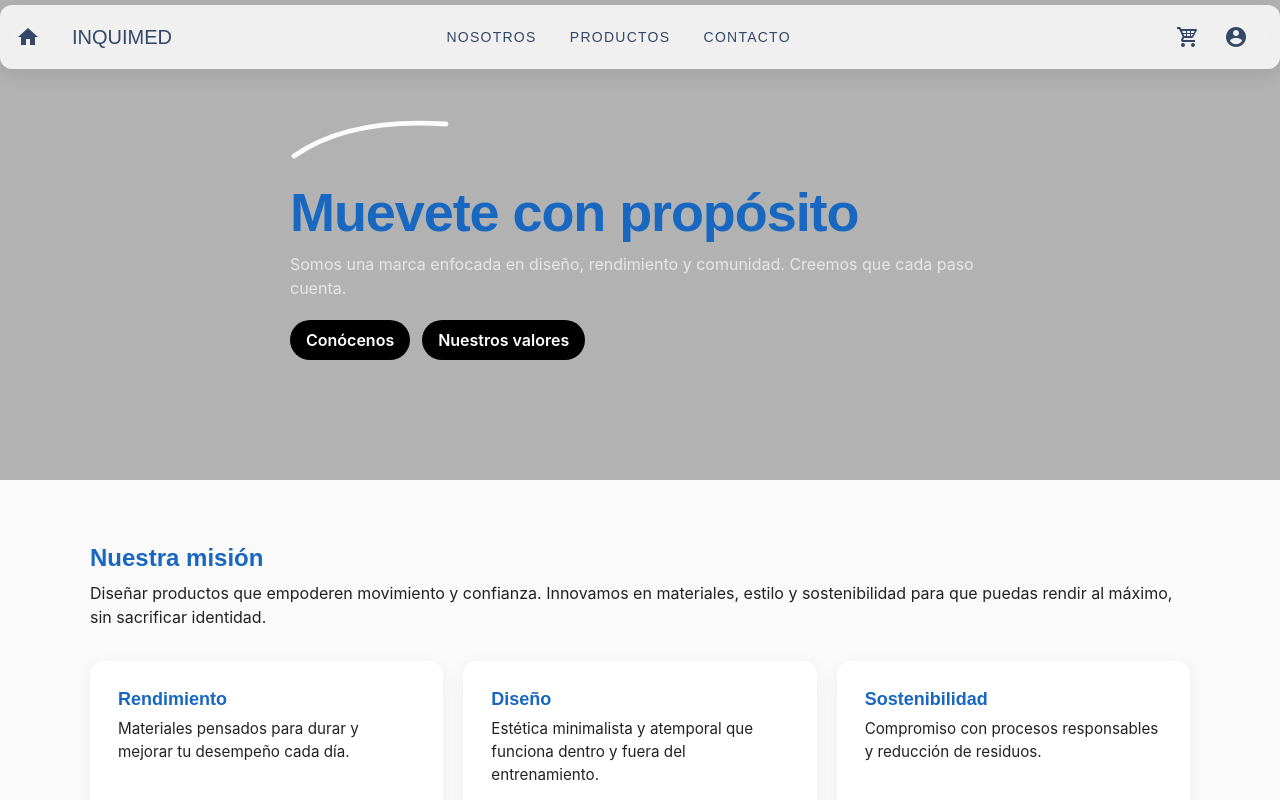
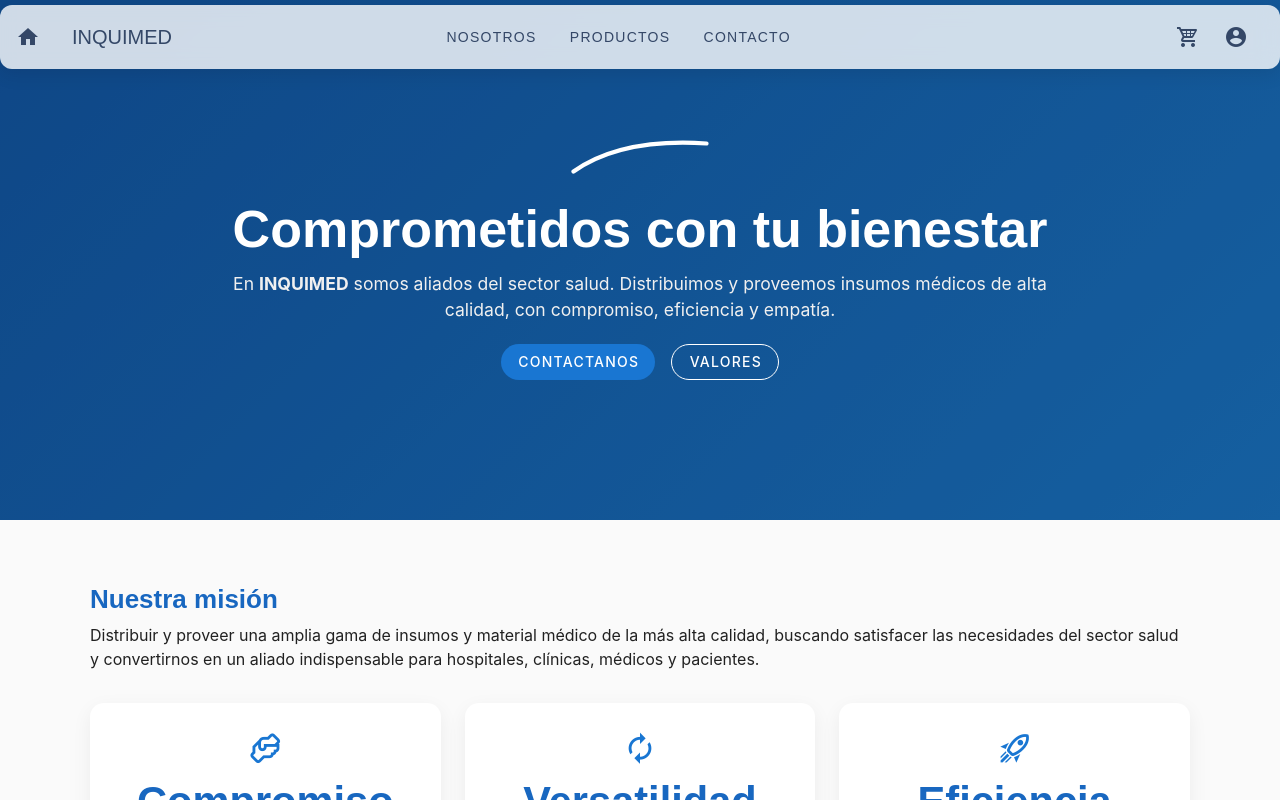
Before and after one commit to DavidPeralta32/ortopediaApp, a Vue app: page /#/productos in a window 1280 px wide. Both pictures are taken after a click on the button "NOSOTROS". Shown: the top 800 px of the page. Built offline with nearby package versions, Linux system fonts and the light colour scheme.

Commit message:
feat(Contacto): se crea vista de contact

```diff
--- a/src/components/NavBar/NavBar.vue
+++ b/src/components/NavBar/NavBar.vue
@@ -10,7 +10,7 @@
     <template v-if="$vuetify.display.mdAndUp">
       <v-btn text @click="abrirDialogNosotros()">Nosotros</v-btn>
       <v-btn text @click="goToProductos()">Productos</v-btn>
-      <v-btn text>Contacto</v-btn>
+      <v-btn text @click="goToContacto()">Contacto</v-btn>
 
       <v-spacer></v-spacer>
 
@@ -40,7 +40,7 @@
     <v-list>
       <v-list-item prepend-icon="mdi-information" @click="abrirDialogNosotros()">Nosotros</v-list-item>
       <v-list-item prepend-icon="mdi-store" @click="goToProductos()">Productos</v-list-item>
-      <v-list-item prepend-icon="mdi-account-box">Contacto</v-list-item>
+      <v-list-item prepend-icon="mdi-account-box" @click="goToContacto()">Contacto</v-list-item>
       <v-list-item prepend-icon="mdi-cart-variant">Carrito</v-list-item>
       <v-list-item prepend-icon="mdi-account-circle">Cuenta</v-list-item>
     </v-list>
@@ -199,6 +199,10 @@ const abrirDialogNosotros = () => {
 const goToProductos = () => {
   router.push({ name: 'Productos' })
 }
+
+const goToContacto = () =>{
+  router.push({ name: 'Contacto' })
+}
 </script>
 
 <style scoped>
--- a/src/router/index.ts
+++ b/src/router/index.ts
@@ -6,7 +6,8 @@ const routes: Array<RouteRecordRaw> = [
   { path: '/', name: 'Home', component: HomeView },
   { path: '/about', name: 'About', component: () => import('../views/AboutView.vue') },
   { path: '/productos', name: 'Productos', component: () => import('../views/Productos/Productos.vue') },
-  { path: '/nosotros', name: 'Nosotros', component: () => import('../views/Nosotros/Nosotros.vue') }
+  { path: '/nosotros', name: 'Nosotros', component: () => import('../views/Nosotros/Nosotros.vue') },
+  { path: '/contacto', name: 'Contacto', component: () => import('../views/Contacto/Contacto.vue') }
 ]
 
 const router = createRouter({
--- /dev/null
+++ b/src/views/Contacto/Contacto.vue
@@ -0,0 +1,124 @@
+<template>
+  <v-container class="py-12 px-6" fluid style="margin-top: 30px;">
+    <v-row justify="center" class="text-center mb-8">
+      <v-col cols="12" md="8">
+        <h2 class="text-h4 text-md-h3 font-weight-bold text-blue-darken-3 mb-2">
+          Contáctanos
+        </h2>
+        <p class="text-subtitle-1 text-grey-darken-1">
+          En <strong>Inquimed</strong> estamos listos para ayudarte con tus necesidades ortopédicas.
+        </p>
+      </v-col>
+    </v-row>
+
+    <v-row class="d-flex align-center" align="stretch" justify="center" dense>
+      <!-- Información de contacto -->
+      <v-col cols="12" md="5" class="mb-8 mb-md-0">
+        <v-card class="pa-6 rounded-xl elevation-3">
+          <v-list density="comfortable">
+            <v-list-item prepend-avatar="" title="Teléfono" subtitle="+52 55 1234 5678">
+              <template #prepend>
+                <v-icon color="blue-darken-2" size="28">mdi-phone</v-icon>
+              </template>
+            </v-list-item>
+
+            <v-list-item title="Correo electrónico" subtitle="contacto@inquimed.com">
+              <template #prepend>
+                <v-icon color="blue-darken-2" size="28">mdi-email</v-icon>
+              </template>
+            </v-list-item>
+
+            <v-list-item title="Dirección" subtitle="Av. Salud #45, Col. Bienestar, Veracruz">
+              <template #prepend>
+                <v-icon color="blue-darken-2" size="28">mdi-map-marker</v-icon>
+              </template>
+            </v-list-item>
+          </v-list>
+
+          <div class="d-flex justify-center mt-6 ga-4">
+            <v-btn icon color="blue-darken-2" variant="text">
+              <v-icon>mdi-facebook</v-icon>
+            </v-btn>
+            <v-btn icon color="blue-darken-2" variant="text">
+              <v-icon>mdi-instagram</v-icon>
+            </v-btn>
+            <v-btn icon color="blue-darken-2" variant="text">
+              <v-icon>mdi-linkedin</v-icon>
+            </v-btn>
+          </div>
+        </v-card>
+      </v-col>
+
+      <!-- Formulario -->
+      <v-col cols="12" md="6">
+        <v-card class="pa-6 rounded-xl elevation-3">
+          <v-form>
+            <v-text-field
+              v-model="nombre"
+              label="Nombre completo"
+              variant="outlined"
+              prepend-inner-icon="mdi-account"
+              density="comfortable"
+              color="blue-darken-2"
+              class="mb-4"
+            />
+
+            <v-text-field
+              v-model="correo"
+              label="Correo electrónico"
+              variant="outlined"
+              prepend-inner-icon="mdi-email-outline"
+              density="comfortable"
+              color="blue-darken-2"
+              class="mb-4"
+            />
+
+            <v-textarea
+              v-model="mensaje"
+              label="Mensaje"
+              variant="outlined"
+              prepend-inner-icon="mdi-message-text-outline"
+              rows="4"
+              density="comfortable"
+              color="blue-darken-2"
+              class="mb-6"
+            />
+
+            <v-btn
+              block
+              color="blue-darken-2"
+              size="large"
+              class="text-white"
+              @click="enviarMensaje"
+            >
+              <v-icon start>mdi-send</v-icon>
+              Enviar mensaje
+            </v-btn>
+          </v-form>
+        </v-card>
+      </v-col>
+    </v-row>
+  </v-container>
+</template>
+
+<script setup>
+import { ref } from "vue"
+
+const nombre = ref("")
+const correo = ref("")
+const mensaje = ref("")
+
+const enviarMensaje = () => {
+  if (!nombre.value || !correo.value || !mensaje.value) {
+    alert("Por favor, completa todos los campos antes de enviar.")
+    return
+  }
+  alert(`Mensaje enviado por ${nombre.value}. Gracias por contactar a Inquimed.`)
+}
+</script>
+
+<style scoped>
+.text-blue-darken-3 {
+  color: #0d47a1 !important;
+}
+</style>
--- a/src/views/Nosotros/Nosotros.vue
+++ b/src/views/Nosotros/Nosotros.vue
@@ -1,139 +1,97 @@
 <template>
   <section class="about">
-        <!-- Hero -->
+    <!-- HERO -->
     <header class="hero">
       <div class="overlay"></div>
       <div class="hero-inner">
-                <div class="logo-mark" aria-hidden>
-                    <!-- simple swoosh-like mark (original, abstract) -->
         <svg viewBox="0 0 200 60" class="swoosh" xmlns="http://www.w3.org/2000/svg">
-                        <path d="M5 45 C55 10, 120 0, 195 5" fill="none" stroke="currentColor" stroke-width="6"
-                            stroke-linecap="round" stroke-linejoin="round" />
+          <path
+            d="M5 45 C55 10, 120 0, 195 5"
+            fill="none"
+            stroke="currentColor"
+            stroke-width="6"
+            stroke-linecap="round"
+            stroke-linejoin="round"
+          />
         </svg>
-                </div>
 
-                <h1 class="title">Muevete con propósito</h1>
-                <p class="subtitle">Somos una marca enfocada en diseño, rendimiento y comunidad. Creemos que cada paso
-                    cuenta.</p>
+        <h1 class="title">Comprometidos con tu bienestar</h1>
+        <p class="subtitle">
+          En <strong>INQUIMED</strong> somos aliados del sector salud.
+          Distribuimos y proveemos insumos médicos de alta calidad,
+          con compromiso, eficiencia y empatía.
+        </p>
 
         <div class="cta-row">
-                    <button class="btn btn-alt">Conócenos</button>
-                    <button class="btn btn-alt">Nuestros valores</button>
+          <v-btn color="blue-darken-2" variant="flat" rounded @click="goToContacto()">Contactanos</v-btn>
+          <v-btn color="white" variant="outlined" rounded>Valores</v-btn>
         </div>
       </div>
     </header>
 
-        <!-- Mission / Values -->
+    <!-- MISIÓN -->
     <section class="content">
       <div class="container">
         <div class="mission">
           <h2>Nuestra misión</h2>
           <p>
-                        Diseñar productos que empoderen movimiento y confianza. Innovamos en materiales, estilo y
-                        sostenibilidad para que
-                        puedas rendir al máximo, sin sacrificar identidad.
+            Distribuir y proveer una amplia gama de insumos y material médico de la más alta calidad,
+            buscando satisfacer las necesidades del sector salud y convertirnos en un aliado indispensable
+            para hospitales, clínicas, médicos y pacientes.
           </p>
         </div>
 
+        <!-- VALORES -->
         <div class="cards">
-                    <div class="card">
-                        <h3>Rendimiento</h3>
-                        <p>Materiales pensados para durar y mejorar tu desempeño cada día.</p>
-                    </div>
-
-                    <div class="card">
-                        <h3>Diseño</h3>
-                        <p>Estética minimalista y atemporal que funciona dentro y fuera del entrenamiento.</p>
-                    </div>
-
-                    <div class="card">
-                        <h3>Sostenibilidad</h3>
-                        <p>Compromiso con procesos responsables y reducción de residuos.</p>
+          <div class="card" v-for="(valor, index) in valores" :key="index">
+            <v-icon color="blue-darken-2" size="34">{{ valor.icon }}</v-icon>
+            <h3>{{ valor.titulo }}</h3>
+            <p>{{ valor.descripcion }}</p>
           </div>
         </div>
 
         <hr class="divider" />
 
+        <!-- EQUIPO -->
         <div class="team">
-                    <h2>Detrás de la marca</h2>
-                    <p class="muted">Un equipo pequeño con una gran obsesión por el detalle.</p>
+          <h2>Detrás de INQUIMED</h2>
+          <p class="muted">
+            Un equipo comprometido con ofrecer soluciones médicas confiables, eficientes y humanas.
+          </p>
 
           <div class="team-grid">
-                        <div class="profile-card">
+            <div class="profile-card" v-for="persona in equipo" :key="persona.nombre">
               <div class="card-header">
-                                <img src="https://i.pravatar.cc/150?img=1" alt="Ana López" class="profile-avatar">
+                <img :src="persona.imagen" :alt="persona.nombre" class="profile-avatar" />
               </div>
               <div class="card-body">
-                                <h3 class="profile-name">Miguel Lagarta</h3>
-                                <p class="profile-role">CEO</p>
-
+                <h3 class="profile-name">{{ persona.nombre }}</h3>
+                <p class="profile-role">{{ persona.puesto }}</p>
                 <div class="card-actions">
-                                    <p>Lorem ipsum, dolor sit amet consectetur adipisicing elit. Hic quasi eos explicabo
-                                        totam, officiis molestias necessitatibus </p>
+                  <p>{{ persona.descripcion }}</p>
                 </div>
                 <div class="stats">
-                                    <div><v-icon class="vIconProdile" style="color: #0A66C2;">mdi-linkedin</v-icon>
+                  <v-icon class="vIconProfile" color="#0A66C2">mdi-linkedin</v-icon>
+                  <v-icon class="vIconProfile" color="#1877F2">mdi-facebook</v-icon>
+                  <v-icon class="vIconProfile" color="#EA4335">mdi-gmail</v-icon>
                 </div>
-                                    <div><v-icon class="vIconProdile" style="color: #1877F2;">mdi-facebook</v-icon>
               </div>
-                                    <div><v-icon class="vIconProdile" style="color: #EA4335;">mdi-gmail</v-icon></div>
             </div>
           </div>
         </div>
 
-                        <div class="profile-card">
-                            <div class="card-header">
-                                <img src="https://i.pravatar.cc/150?img=1" alt="Ana López" class="profile-avatar">
+        <hr class="divider" />
+
+        <!-- CIERRE -->
+        <div class="final-cta">
+          <p>
+            En INQUIMED creemos en la innovación, la confianza y el servicio médico como pilares del bienestar.
+          </p>
         </div>
-                            <div class="card-body">
-                                <h3 class="profile-name">Ash Ketchum</h3>
-                                <p class="profile-role">Maestro pokemon
-                                </p>
-
-                                <div class="card-actions">
-                                    <p>Lorem ipsum, dolor sit amet consectetur adipisicing elit. Hic quasi eos explicabo
-                                        totam, officiis molestias necessitatibus </p>
-                                </div>
-                                <div class="stats">
-                                    <div><v-icon class="vIconProdile" style="color: #0A66C2;">mdi-linkedin</v-icon>
-                                    </div>
-                                    <div><v-icon class="vIconProdile" style="color: #1877F2;">mdi-facebook</v-icon>
-                                    </div>
-                                    <div><v-icon class="vIconProdile" style="color: #EA4335;">mdi-gmail</v-icon></div>
-                                </div>
-                            </div>
-                        </div>
-
-                        <div class="profile-card">
-                            <div class="card-header">
-                                <img src="https://i.pravatar.cc/150?img=1" alt="Ana López" class="profile-avatar">
-                            </div>
-                            <div class="card-body">
-                                <h3 class="profile-name">Monkey D. Luffy</h3>
-                                <p class="profile-role">Rey pirata</p>
-                                <div class="card-actions">
-                                    <p>Lorem ipsum, dolor sit amet consectetur adipisicing elit. Hic quasi eos explicabo
-                                        totam, officiis molestias necessitatibus </p>
-                                </div>
-                                <div class="stats">
-                                    <div><v-icon class="vIconProdile" style="color: #0A66C2;">mdi-linkedin</v-icon>
-                                    </div>
-                                    <div><v-icon class="vIconProdile" style="color: #1877F2;">mdi-facebook</v-icon>
-                                    </div>
-                                    <div><v-icon class="vIconProdile" style="color: #EA4335;">mdi-gmail</v-icon></div>
-                                </div>
-                            </div>
-                        </div>
-
-                        <!-- Repite para Marcos y Sofía con imágenes distintas -->
-                    </div>
-                </div>
-
-
-
       </div>
     </section>
 
+    <!-- FOOTER -->
     <footer class="site-footer">
       <div class="container small">© {{ year }} INQUIMED. Todos los derechos reservados.</div>
     </footer>
@@ -142,37 +100,87 @@
 
 <script setup>
 import { ref } from 'vue'
+import { useRouter } from 'vue-router'
+
+const router = useRouter()
+
 const year = new Date().getFullYear()
+
+const valores = [
+  {
+    icon: 'mdi-handshake-outline',
+    titulo: 'Compromiso',
+    descripcion: 'Nos comprometemos con la salud y el bienestar de cada paciente y profesional médico.'
+  },
+  {
+    icon: 'mdi-autorenew',
+    titulo: 'Versatilidad',
+    descripcion: 'Ofrecemos soluciones adaptables y flexibles según las necesidades de cada institución.'
+  },
+  {
+    icon: 'mdi-rocket-launch-outline',
+    titulo: 'Eficiencia',
+    descripcion: 'Optimizamos procesos para garantizar entregas rápidas, seguras y confiables.'
+  }
+]
+
+const equipo = [
+  {
+    nombre: 'Equipo Inquimed',
+    puesto: 'Departamento de Distribución',
+    descripcion:
+      'Profesionales dedicados a asegurar que cada producto llegue con calidad certificada y en el menor tiempo posible.',
+    imagen: 'https://i.pravatar.cc/150?img=12'
+  },
+  {
+    nombre: 'Soporte y Asesoría',
+    puesto: 'Atención 24/7',
+    descripcion:
+      'Nuestro equipo de soporte está siempre disponible para ofrecer asesoramiento médico y técnico personalizado.',
+    imagen: 'https://i.pravatar.cc/150?img=20'
+  },
+  {
+    nombre: 'Desarrollo y Logística',
+    puesto: 'Innovación Médica',
+    descripcion:
+      'Trabajamos constantemente en programas de abastecimiento automático y plataformas digitales eficientes.',
+    imagen: 'https://i.pravatar.cc/150?img=32'
+  }
+]
+
+const goToContacto = () =>{
+  router.push({ name: 'Contacto' })
+}
 </script>
 
 <style scoped>
 :root {
   --bg: #fdfdfd;
-    --accent: #111;
-    --muted: #605f5f;
-    --accent-2: #f2f2f2;
-    --primary: #111;
-    --gradient: linear-gradient(135deg, #111 0%, #444 100%);
+  --accent: #1e1e1e;
+  --muted: #6c6c6c;
+  --accent-2: #e8e8e8;
 }
 
 .about {
-    font-family: Inter, system-ui, -apple-system, "Segoe UI", Roboto, "Helvetica Neue", Arial;
+  font-family: 'Inter', system-ui, sans-serif;
+  background: var(--bg);
   color: var(--accent);
-    background: var(--bg)
 }
 
 /* HERO */
 .hero {
   position: relative;
+  min-height: 65vh;
+  background: linear-gradient(135deg, #1565c0 0%, #1e88e5 100%);
+  color: white;
   display: flex;
   align-items: center;
   justify-content: center;
-    min-height: 60vh;
-    background: var(--gradient);
-    color: #fff;
+  text-align: center;
+  overflow: hidden;
 }
 
-.hero .overlay {
+.overlay {
   position: absolute;
   inset: 0;
   background: rgba(0, 0, 0, 0.3);
@@ -181,220 +189,108 @@ const year = new Date().getFullYear()
 .hero-inner {
   position: relative;
   z-index: 2;
-    max-width: 1100px;
-    text-align: left;
-    padding: 56px 24px
+  padding: 48px 20px;
+  max-width: 900px;
 }
 
 .swoosh {
-    width: 160px;
-    color: #fff;
-    opacity: 0.95
+  width: 140px;
+  color: white;
+  margin-bottom: 16px;
 }
 
 .title {
-    font-size: clamp(28px, 5vw, 54px);
-    margin: 12px 0 8px;
+  font-size: clamp(28px, 5vw, 52px);
   font-weight: 700;
-    letter-spacing: -0.02em;
-    color: #fff
+  margin-bottom: 10px;
+  color: white !important;
 }
 
 .subtitle {
-    font-size: 1rem;
-    color: #e6e6e6;
-    max-width: 700px
+  font-size: 1.1rem;
+  color: #f0f0f0;
+  margin-bottom: 20px;
 }
 
 .cta-row {
-    margin-top: 20px;
   display: flex;
-    gap: 12px
-}
-
-.btn {
-    padding: 12px 20px;
-    border-radius: 999px;
-    font-weight: 600;
-    border: 0;
-    cursor: pointer;
-    transition: transform .2s ease, background .2s ease
-}
-
-.btn:hover {
-    transform: scale(1.05)
-}
-
-.btn-primary {
-    background: #fff;
-    color: var(--primary)
-}
-
-.btn-alt {
-    background: transparent;
-    border: 1px solid #fff;
-    color: #fff
+  justify-content: center;
+  gap: 16px;
 }
 
 /* CONTENT */
 .content {
   padding: 64px 16px;
-    background: #fafafa
+  background: #fafafa;
 }
 
 .container {
   max-width: 1100px;
-    margin: 0 auto
+  margin: 0 auto;
 }
 
 .mission h2 {
-    font-size: 24px;
-    margin-bottom: 8px
+  font-size: 26px;
+  margin-bottom: 8px;
 }
 
 .mission p {
-    color: var(--muted)
+  color: var(--muted);
+  font-size: 1rem;
 }
 
 .cards {
   display: grid;
   grid-template-columns: repeat(auto-fit, minmax(260px, 1fr));
-    gap: 20px;
-    margin-top: 32px
+  gap: 24px;
+  margin-top: 32px;
 }
 
 .card {
-    background: #fff;
+  background: white;
+  border-radius: 14px;
   padding: 28px;
-    border-radius: 14px;
-    box-shadow: 0 6px 20px rgba(15, 15, 15, 0.06);
-    border: 1px solid var(--accent-2);
-    transition: transform .2s ease
+  box-shadow: 0 6px 20px rgba(0, 0, 0, 0.06);
+  text-align: center;
+  transition: transform 0.2s ease;
 }
 
 .card:hover {
-    transform: translateY(-6px)
+  transform: translateY(-5px);
 }
 
 .card h3 {
-    margin-bottom: 8px;
-    font-size: 18px
-}
-
-.card p {
-    color: var(--muted);
-    font-size: 0.95rem
+  margin: 12px 0 8px;
+  font-weight: 600;
 }
 
 .divider {
-    margin: 48px 0;
+  margin: 56px 0;
   border: none;
   height: 1px;
-    background: var(--accent-2)
+  background: var(--accent-2);
 }
 
 .team h2 {
-    font-size: 24px
+  font-size: 26px;
 }
 
 .muted {
-    color: var(--muted)
+  color: var(--muted);
+  text-align: center;
 }
-
-
-/**Card profile */
-.team-grid {
-    display: grid;
-    grid-template-columns: repeat(auto-fit, minmax(240px, 1fr));
-    gap: 20px;
-    margin-top: 24px
-}
-
-.team-card {
-    display: flex;
-    gap: 12px;
-    align-items: center;
-    padding: 16px;
-    border-radius: 14px;
-    background: linear-gradient(180deg, #fff, #f5f5f5);
-    border: 1px solid var(--accent-2);
-    box-shadow: 0 4px 10px rgba(0, 0, 0, 0.04);
-    transition: transform .2s ease
-}
-
-.team-card:hover {
-    transform: translateY(-4px)
-}
-
-.avatar {
-    width: 56px;
-    height: 56px;
-    border-radius: 14px;
-    display: flex;
-    align-items: center;
-    justify-content: center;
-    font-weight: 700;
-    background: var(--primary);
-    color: #fff;
-    font-size: 1.2rem
-}
-
-.role {
-    font-size: 0.9rem;
-    color: var(--muted)
-}
-
-.final-cta {
-    margin: 56px 0;
-    display: flex;
-    flex-direction: column;
-    gap: 12px;
-    align-items: flex-start
-}
-
-.final-cta p {
-    font-size: 1.1rem;
-    font-weight: 500
-}
-
-.subscribe {
-    display: flex;
-    gap: 8px;
-    flex-wrap: wrap
-}
-
-.subscribe input {
-    padding: 12px 14px;
-    border-radius: 999px;
-    border: 1px solid var(--accent-2);
-    min-width: 220px;
-    font-size: 0.95rem
-}
-
-.site-footer {
-    padding: 24px 0;
-    border-top: 1px solid var(--accent-2);
-    margin-top: 20px;
-    background: #fff
-}
-
-.small {
-    font-size: 0.85rem;
-    color: var(--muted);
-    text-align: center
-}
-
 
 .team-grid {
   display: grid;
   grid-template-columns: repeat(auto-fit, minmax(260px, 1fr));
   gap: 2rem;
+  margin-top: 2rem;
 }
 
 .profile-card {
-    background: #fff;
+  background: white;
   border-radius: 1rem;
-    box-shadow: 0 8px 20px rgba(0, 0, 0, 0.1);
+  box-shadow: 0 8px 20px rgba(0, 0, 0, 0.08);
   overflow: hidden;
   text-align: center;
   transition: transform 0.2s ease;
@@ -405,7 +301,7 @@ const year = new Date().getFullYear()
 }
 
 .card-header {
-    background: linear-gradient(135deg, #2b5ad2, #444);
+  background: linear-gradient(135deg, #1565c0, #1e88e5);
   padding: 2rem 1rem 1rem;
 }
 
@@ -413,7 +309,7 @@ const year = new Date().getFullYear()
   width: 100px;
   height: 100px;
   border-radius: 50%;
-    border: 4px solid #fff;
+  border: 4px solid white;
   object-fit: cover;
 }
 
@@ -422,9 +318,8 @@ const year = new Date().getFullYear()
 }
 
 .profile-name {
-    font-size: 1.2rem;
   font-weight: 600;
-    margin: .5rem 0;
+  margin: 0.5rem 0;
 }
 
 .profile-role {
@@ -432,69 +327,43 @@ const year = new Date().getFullYear()
   margin-bottom: 1rem;
 }
 
-.social-icons {
-    display: flex;
-    justify-content: center;
-    gap: 1rem;
-    margin-bottom: 1rem;
-}
-
-.social-icons a {
-    color: #555;
-    font-size: 1.2rem;
-}
-
-.card-actions {
-    display: flex;
-    justify-content: center;
-    gap: 1rem;
-    margin-bottom: 1rem;
-}
-
-.btn {
-    padding: .5rem 1rem;
-    border: none;
-    border-radius: 20px;
-    background: #000;
-    color: #fff;
-    cursor: pointer;
-}
-
-.btn.secondary {
-    background: #f1f1f1;
-    color: #333;
+.card-actions p {
+  font-size: 0.9rem;
+  color: var(--muted);
 }
 
 .stats {
   display: flex;
-    justify-content: space-around;
-    font-size: 0.9rem;
-    color: #555;
+  justify-content: center;
+  gap: 1rem;
+  margin-top: 1rem;
 }
 
-.stats div {
-    text-align: center;
+.vIconProfile {
+  font-size: 26px;
+  cursor: pointer;
+  transition: transform 0.2s ease;
 }
 
-.stats strong {
-    display: block;
-    font-size: 1rem;
-    color: #000;
+.vIconProfile:hover {
+  transform: scale(1.2);
 }
 
-.vIconProdile {
-    font-size: 28px;
-    cursor: pointer;
+.site-footer {
+  padding: 24px 0;
+  background: white;
+  border-top: 1px solid var(--accent-2);
 }
 
-/* Responsive */
-@media (max-width:900px) {
-    .hero-inner {
-        text-align: center
+.small {
+  text-align: center;
+  font-size: 0.85rem;
+  color: var(--muted);
 }
 
+@media (max-width: 900px) {
   .cta-row {
-        justify-content: center
+    flex-direction: column;
   }
 }
 </style>
```
Also changed, not shown: src/components/Footer/Footer.vue (added, +13 -0 lines). Lines whose indentation alone changed are shown as unchanged.
